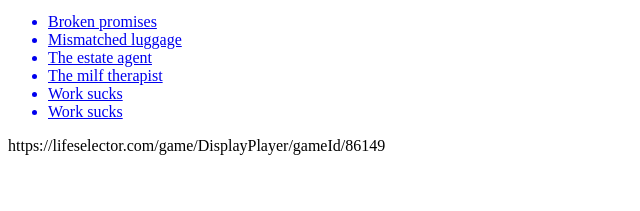
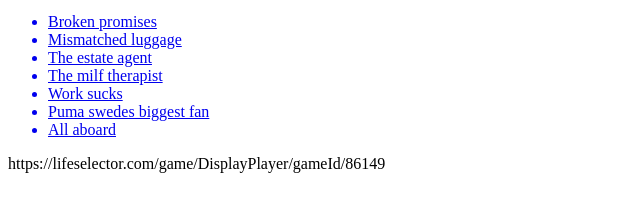
Before and after one commit to virtPc/rep2, a plain HTML site: page index.html in a window 1280 px wide. Shown: the part 101-312 px from the top of the page, without its empty margins (0-640 px from the left). Drawn offline with Linux system fonts and the light colour scheme.

Commit message:
Update index.html

```diff
--- a/index.html
+++ b/index.html
@@ -19,7 +19,9 @@
 
 	<a href="Work_sucks/Work sucks/index.html"><li>Work sucks</li></a>
 
-	<a href="Puma Swede's Biggest Fan/index.html"><li>Work sucks</li></a>
+	<a href="Puma Swede's Biggest Fan/index.html"><li>Puma swedes biggest fan</li></a>
+
+	<a href="All Aboard/index.html"><li>All aboard</li></a>
 
 
 </ul>
```
